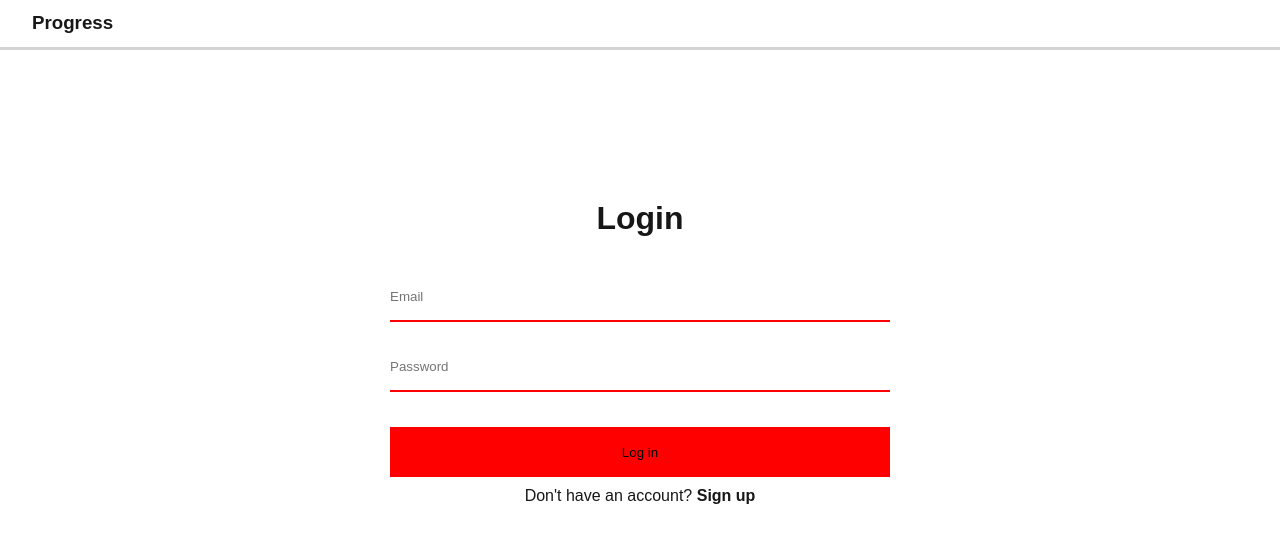
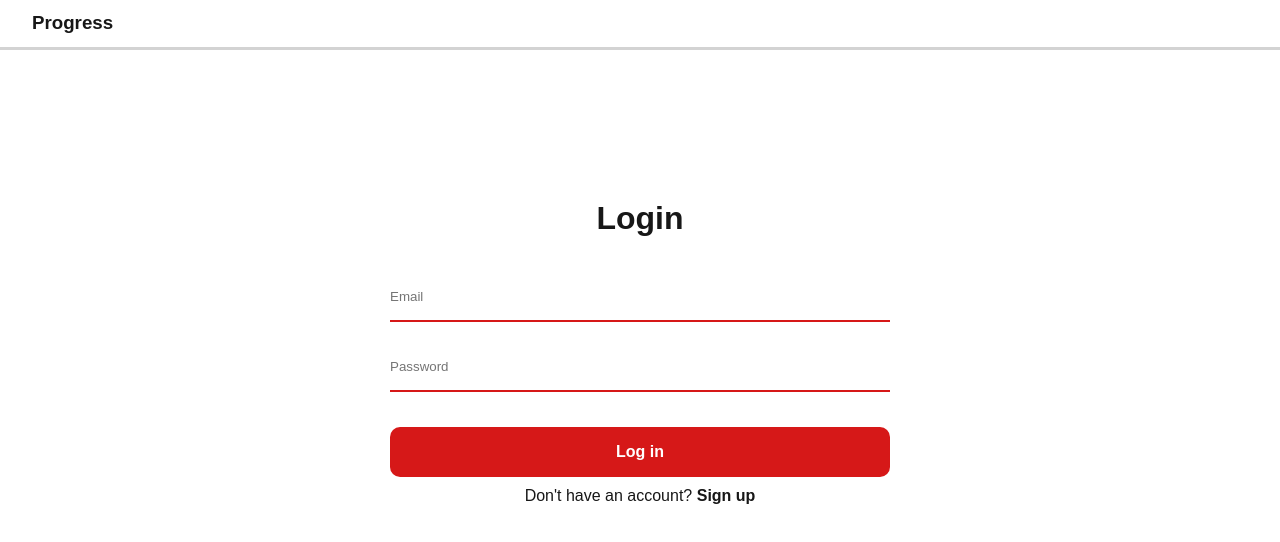
Before and after one commit to BoG-Dev-Bootcamp-F24/team-4-project-2, a Next.js app in the folder project-2/: page /login in a window 1280 px wide. Shown: the top 542 px of the page. Built offline with nearby package versions, Linux system fonts and the light colour scheme.

Commit message:
minor color changes

```diff
--- a/project-2/src/app/page.module.css
+++ b/project-2/src/app/page.module.css
@@ -21,7 +21,7 @@
   margin: 10px;
   height: 50px;
   border: none;
-  border-bottom: 2px solid red;
+  border-bottom: 2px solid rgb(214, 24, 24);
 }
 
 .red_button {
@@ -29,7 +29,11 @@
   width: 500px;
   height: 50px;
   border: none;
-  background-color: red;
+  border-radius: 10px;
+  background-color: rgb(214, 24, 24);
+  color: white;
+  font-size: medium;
+  font-weight: bold;
 }
 
 .centered_heading {
--- a/project-2/src/app/page.tsx
+++ b/project-2/src/app/page.tsx
@@ -1,7 +1,8 @@
-import Loginpage from "./login/page";
+import { redirect } from 'next/navigation'
+
 
 function Home() {
-  return <Loginpage />;
+  redirect('/login');
 };
 
 export default Home;
```
